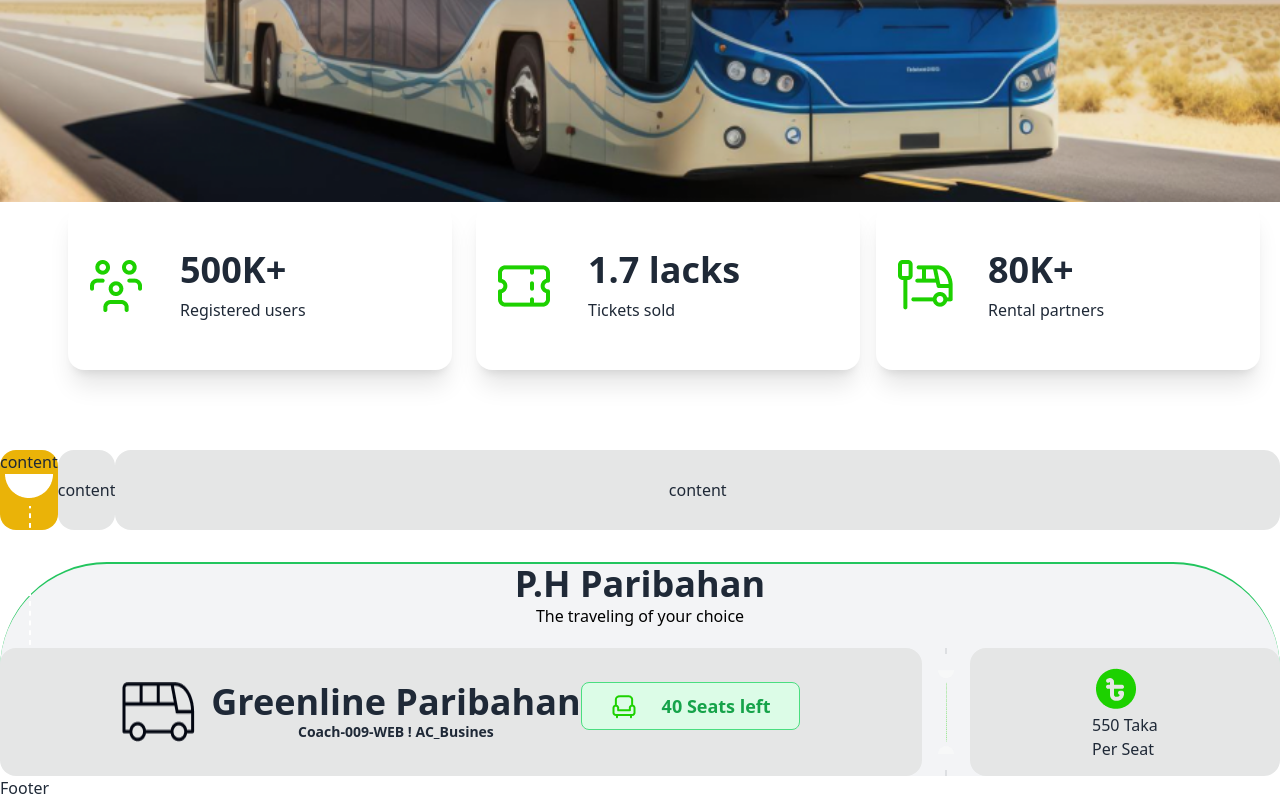
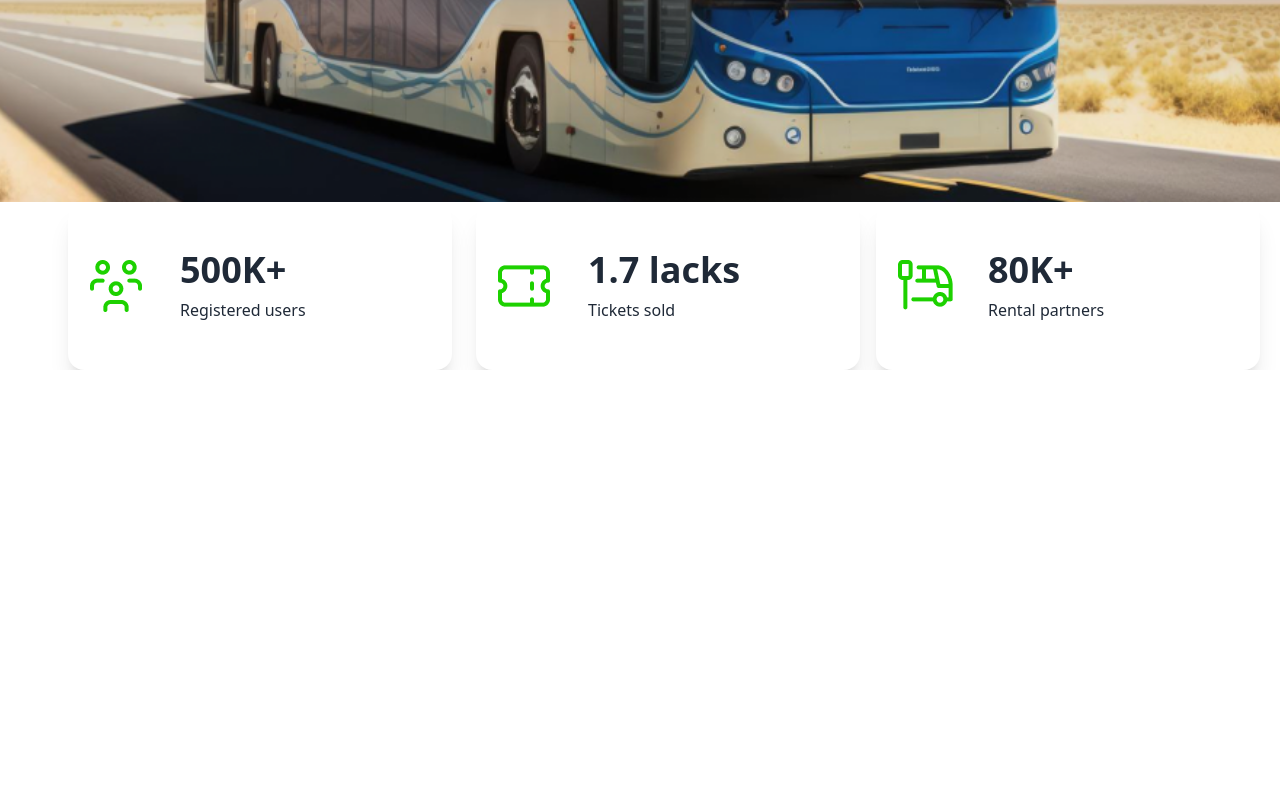
Before and after one commit to baizid20/smart-ticketing-assignment-5, a plain HTML site: page index.html in a window 1280 px wide. Shown: the part 666-1466 px from the top of the page. After the commit the page ends 1036 px from the top, so only its background shows below. Drawn offline with nearby package versions, Linux system fonts and the light colour scheme.

Commit message:
new journey

```diff
--- a/index.html
+++ b/index.html
@@ -128,79 +128,8 @@
                   </div>
             </div>
         </section>
-        <!-- Ticket qupon -->
-        <div class="flex w-full mt-4 mb-8 md:mt-20 lg:mt-20 mb-20">
-           <div class="flex ">
-            <div class="grid h-20 flex-grow card bg-base-300 rounded-box place-items-center bg-yellow-500 ">content
-                <img src="images/cupon-devider.png" alt="divider">
-                content
-            </div>
-
-            <div class="grid h-20 flex-grow card bg-base-300 rounded-box place-items-center">content</div>
-           </div>
-
-            <div class="grid h-20 flex-grow card bg-base-300 rounded-box place-items-center">content</div>
-          </div>
-
-        <section id="section4" class="bg-gray-100 border-t-2 border-solid border-green-500 rounded-full m-0 p-0 ">
-            <h1 class="font-bold text-4xl text-center">P.H Paribahan</h1>
-            <p class="mb-5 text-black text-center">The traveling of your choice</p>
-            <div class="flex flex-col w-full lg:flex-row">
-                <div class="grid flex-grow h-32 card bg-base-300 rounded-box place-items-center">
-                    <div class="flex text-center">
-                        <!-- div1 -->
-                        <img src="images/bus-logo.png" alt="Logo" class="w-15 h-15 mr-4">
-                        <span class="font-bold text-4xl">Greenline Paribahan <br>
-                            <p class="text-sm">Coach-009-WEB ! AC_Busines</p>
-                        </span>
-                        <button
-                        class="btn btn-outline btn-green-100 text-green-600 border-green-400 bg-green-100 font-bold flex items-center space-x-2 px-7 hover:bg-green-400 hover:text-white text-lg "> <img src="images/seat-green.png" alt="Logo" class="w-15 h-15 mr-4"> 40 Seats left
-                    </button>
-
-                      </div>
-
-                    </div>
-
-                <div class="divider lg:divider-horizontal"><img src="images/info-devider.png" alt=""></div>
-
-                <div class="grid flex-grow h-32 card bg-base-300 rounded-box place-items-center">
-                     <div>
-                    <!-- div T -->
-                    <img src="images/fare.png" alt="fare">
-                    <h1>550 Taka</h1>
-                    <p>Per Seat</p>
-                  </div>
-                 </div>
-              </div>
-            <div class="">
-                <!-- div -1 -->
-             <div>
-                 <!-- div 0 -->
 
 
-
-
-                      </div>
-
-             </div>
-            </div>
-
-          </section>
-    </main>
-    <footer>
-        <section text-5xl>Footer</section>
-    </footer>
-    <!-- Here is the script  -->
-    <script>
-        document.addEventListener("DOMContentLoaded", function() {
-          const button = document.getElementById('scrollToSection4');
-
-          button.addEventListener('click', function() {
-            const section4 = document.getElementById('section4');
-            section4.scrollIntoView({ behavior: 'smooth' });
-          });
-        });
-      </script>
 
 </body>
 
--- a/js/script.js
+++ /dev/null
@@ -1 +0,0 @@
-// text-neutral-content
```
